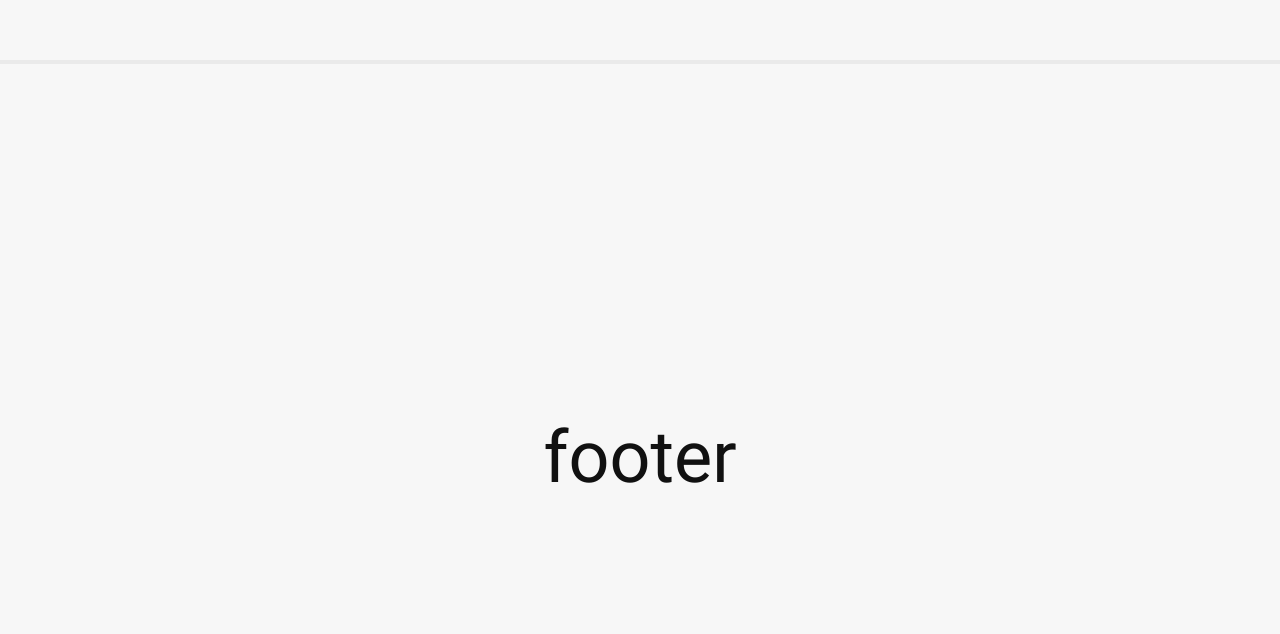
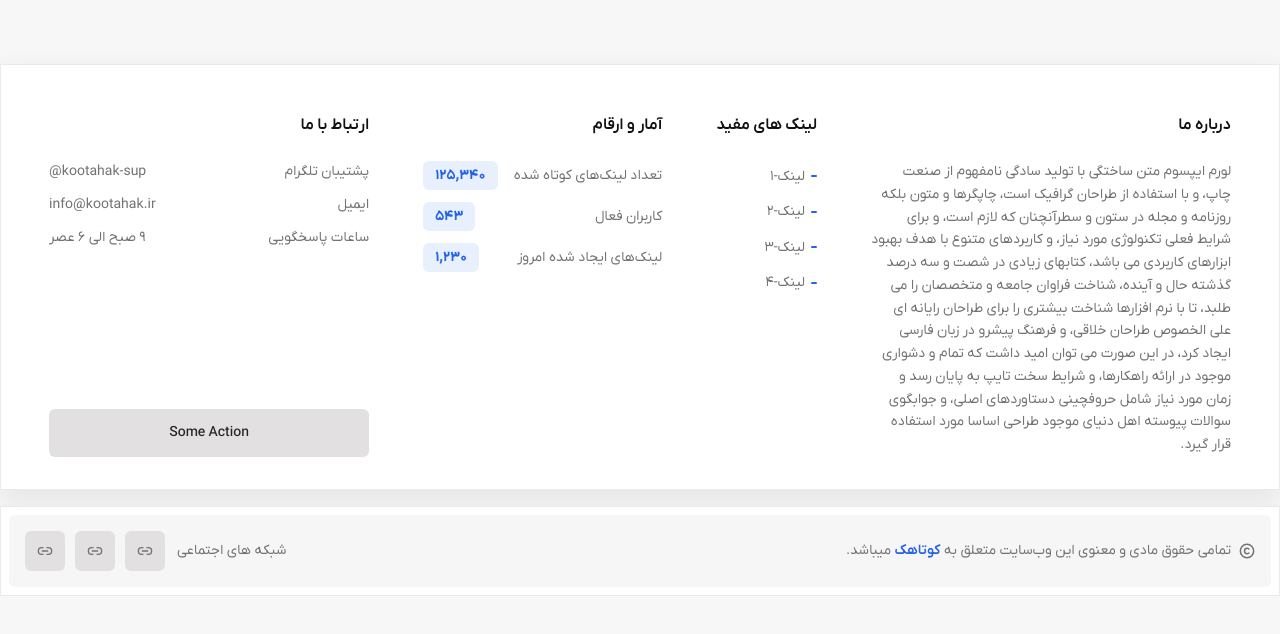
Before and after one commit to Mahdi-heydari/kootahak, a Next.js app in the folder frontend/: page / in a window 1280 px wide. Shown: the part 1536-2170 px from the top of the page. After the commit the page ends 2132 px from the top, so only its background shows below. Built offline with nearby package versions, Linux system fonts and the light colour scheme.

Commit message:
feat: add static footer with basic structure and data

```diff
--- a/frontend/src/app/page.tsx
+++ b/frontend/src/app/page.tsx
@@ -4,7 +4,7 @@ export default function Home() {
   return (
     <>
       <Header />
-      <main className="h-200 bg-background text-7xl grid place-items-center border-t-4 border-b-4 border-border">
+      <main className="h-200 bg-background text-7xl grid place-items-center border-t-4 border-border">
         مین
       </main>
       <Footer />
--- a/frontend/src/components/sections/Footer.tsx
+++ b/frontend/src/components/sections/Footer.tsx
@@ -1,14 +1,209 @@
 import React from "react";
+import Link from "next/link";
+import { Link2 } from "lucide-react";
+import Button from "@/components/ui/Button";
+import { usefulLinks, statistics } from "@/contents/landing";
 
-function Footer() {
+const Footer = (): React.JSX.Element => {
+  const socialLinks = [
+    {
+      href: "1",
+      icon: <Link2 size={16} />,
+      label: "سوشیال 1",
+    },
+    {
+      href: "2",
+      icon: <Link2 size={16} />,
+      label: "سوشیال 2",
+    },
+    {
+      href: "3",
+      icon: <Link2 size={16} />,
+      label: "سوشیال 3",
+    },
+  ];
+
   return (
-    <footer
-      id="footer"
-      className="h-200 bg-background text-7xl grid place-items-center"
-    >
-      footer
+    <footer>
+      <div className="w-full bg-card border border-border py-6 sm:pt-8 lg:pt-12 px-6 sm:px-8 md:px-12 sm:pb-8 shadow-token-md cursor-default">
+        <div className="flex md:justify-between flex-wrap gap-y-5 lg:flex-nowrap gap-x-5 xl:gap-x-12">
+          {/* About Section */}
+          <div className="flex flex-col gap-y-3 sm:gap-y-6 w-full lg:w-70 xl:w-90">
+            <span className="font-token-semibold text-token-base text-foreground">
+              درباره ما
+            </span>
+            <p className="font-token-normal text-token-sm text-muted-foreground leading-token-relaxed">
+              لورم ایپسوم متن ساختگی با تولید سادگی نامفهوم از صنعت چاپ، و با
+              استفاده از طراحان گرافیک است، چاپگرها و متون بلکه روزنامه و مجله
+              در ستون و سطرآنچنان که لازم است، و برای شرایط فعلی تکنولوژی مورد
+              نیاز، و کاربردهای متنوع با هدف بهبود ابزارهای کاربردی می باشد،
+              کتابهای زیادی در شصت و سه درصد گذشته حال و آینده، شناخت فراوان
+              جامعه و متخصصان را می طلبد، تا با نرم افزارها شناخت بیشتری را برای
+              طراحان رایانه ای علی الخصوص طراحان خلاقی، و فرهنگ پیشرو در زبان
+              فارسی ایجاد کرد، در این صورت می توان امید داشت که تمام و دشواری
+              موجود در ارائه راهکارها، و شرایط سخت تایپ به پایان رسد و زمان مورد
+              نیاز شامل حروفچینی دستاوردهای اصلی، و جوابگوی سوالات پیوسته اهل
+              دنیای موجود طراحی اساسا مورد استفاده قرار گیرد.
+            </p>
+          </div>
+
+          {/* Useful Links */}
+          <div className="flex flex-col gap-y-3 sm:gap-y-6">
+            <p className="font-token-semibold text-token-base text-foreground">
+              لینک های مفید
+            </p>
+            <ul className="flex flex-col gap-y-2.5">
+              {usefulLinks.map((link) => (
+                <li key={link.href}>
+                  {link.external ? (
+                    <a
+                      href={link.href}
+                      target="_blank"
+                      rel="noopener noreferrer"
+                      className="inline-flex items-center gap-x-1.5 font-token-normal text-token-sm text-muted-foreground hover:text-foreground transition-colors"
+                    >
+                      <span className="block w-1.5 h-0.5 bg-info rounded-full" />
+                      {link.label}
+                    </a>
+                  ) : (
+                    <Link
+                      href={link.href}
+                      className="inline-flex items-center gap-x-1.5 font-token-normal text-token-sm text-muted-foreground hover:text-foreground transition-colors"
+                    >
+                      <span className="block w-1.5 h-0.5 bg-info rounded-full" />
+                      {link.label}
+                    </Link>
+                  )}
+                </li>
+              ))}
+            </ul>
+          </div>
+
+          {/* Statistics */}
+          <div className="flex flex-col gap-y-3 sm:gap-y-6">
+            <p className="font-token-semibold text-token-base text-foreground">
+              آمار و ارقام
+            </p>
+            <ul className="flex flex-col gap-y-3">
+              {statistics.map((stat, index) => (
+                <li
+                  key={index}
+                  className="flex items-center justify-between gap-x-4 group"
+                >
+                  <span className="font-token-normal text-token-sm text-muted-foreground group-hover:text-foreground transition-colors">
+                    {stat.label}
+                  </span>
+                  <span className="font-token-bold text-token-sm text-info bg-info/10 px-3 py-1 rounded-token-sm group-hover:bg-info/20 transition-colors">
+                    {stat.value}
+                  </span>
+                </li>
+              ))}
+            </ul>
+          </div>
+
+          {/* Contact Section */}
+          <div className="flex flex-col gap-y-3 sm:gap-y-6 w-full sm:w-70 xl:w-80">
+            <p className="font-token-semibold text-token-base text-foreground">
+              ارتباط با ما
+            </p>
+            <div className="flex flex-col justify-between h-full gap-y-8">
+              <div className="flex flex-col gap-y-3 text-token-sm text-muted-foreground">
+                <div className="flex items-center justify-between flex-wrap gap-x-3 gap-y-1.5">
+                  <span className="font-token-normal">پشتیبان تلگرام</span>
+                  <a
+                    href=""
+                    target="_blank"
+                    rel="noopener noreferrer"
+                    dir="ltr"
+                    className="font-token-normal mr-auto hover:text-info transition-colors"
+                  >
+                    @kootahak-sup
+                  </a>
+                </div>
+                <div className="flex items-center justify-between flex-wrap gap-x-3 gap-y-1.5">
+                  <span className="font-token-normal">ایمیل</span>
+                  <a
+                    href="mailto:"
+                    dir="ltr"
+                    className="font-token-normal mr-auto hover:text-info transition-colors"
+                  >
+                    info@kootahak.ir
+                  </a>
+                </div>
+                <div className="flex items-center justify-between flex-wrap gap-x-3 gap-y-1.5">
+                  <span className="font-token-normal">ساعات پاسخگویی</span>
+                  <a
+                    href="mailto:"
+                    className="font-token-normal  mr-auto hover:text-info transition-colors"
+                  >
+                    9 صبح الی 6 عصر
+                  </a>
+                </div>
+              </div>
+              <Button size="md" variant="secondary">
+                Some Action
+              </Button>
+            </div>
+          </div>
+        </div>
+      </div>
+
+      {/* Footer Bottom */}
+      <div className="w-full mx-auto mt-4 bg-card border border-border p-2 shadow-token-md">
+        {/* Footer Bottom */}
+        <div className="flex items-center justify-between gap-x-4 gap-y-3 flex-wrap p-4 bg-muted/30 text-muted-foreground text-token-sm rounded-token-sm">
+          <div className="flex items-center gap-x-2">
+            <svg
+              xmlns="http://www.w3.org/2000/svg"
+              viewBox="0 0 16 16"
+              className="size-4"
+              fill="none"
+            >
+              <path
+                d="M7.9987 14.6668C4.3187 14.6668 1.33203 11.6802 1.33203 8.00016C1.33203 4.32016 4.3187 1.3335 7.9987 1.3335C11.6787 1.3335 14.6654 4.32016 14.6654 8.00016C14.6654 11.6802 11.6787 14.6668 7.9987 14.6668Z"
+                stroke="currentColor"
+                strokeWidth="1.5"
+                strokeLinecap="round"
+                strokeLinejoin="round"
+              />
+              <path
+                d="M9.91886 10.0002C9.44553 10.4135 8.83219 10.6668 8.15885 10.6668C6.68552 10.6668 5.49219 9.4735 5.49219 8.00016C5.49219 6.52683 6.68552 5.3335 8.15885 5.3335C8.83219 5.3335 9.44553 5.58683 9.91886 6.00016"
+                stroke="currentColor"
+                strokeWidth="1.5"
+                strokeLinecap="round"
+                strokeLinejoin="round"
+              />
+            </svg>
+            <p className="font-token-normal">
+              تمامی حقوق مادی و معنوی این وب‌سایت متعلق به{" "}
+              <span className="text-info font-token-semibold">کوتاهک</span>{" "}
+              میباشد.
+            </p>
+          </div>
+          {/* Social Links */}
+          <div className="flex items-center justify-between flex-wrap gap-x-3 gap-y-1.5">
+            <span className="font-token-normal text-token-sm text-muted-foreground">
+              شبکه های اجتماعی
+            </span>
+            <div className="flex gap-x-2.5">
+              {socialLinks.map((social) => (
+                <a
+                  key={social.href}
+                  href={social.href}
+                  target="_blank"
+                  rel="noopener noreferrer"
+                  className="flex items-center justify-center size-10 bg-muted hover:bg-info/20 transition-colors text-muted-foreground hover:text-info rounded-token-sm"
+                  aria-label={social.label}
+                >
+                  {social.icon}
+                </a>
+              ))}
+            </div>
+          </div>
+        </div>
+      </div>
     </footer>
   );
-}
+};
 
 export default Footer;
--- a/frontend/src/contents/landing.ts
+++ b/frontend/src/contents/landing.ts
@@ -12,3 +12,20 @@ export const mockUser: UserInfo = {
   name: "زانیار رحمانی",
   phone: "09145562747",
 };
+
+export const usefulLinks = [
+  { href: "/1", label: "لینک-1" },
+  {
+    href: "/2",
+    label: "لینک-2",
+    external: true,
+  },
+  { href: "/3", label: "لینک-3" },
+  { href: "/4", label: "لینک-4" },
+];
+
+export const statistics = [
+  { value: "125,340", label: "تعداد لینک‌های کوتاه شده" },
+  { value: "543", label: "کاربران فعال" },
+  { value: "1,230", label: "لینک‌های ایجاد شده امروز" },
+];
```
